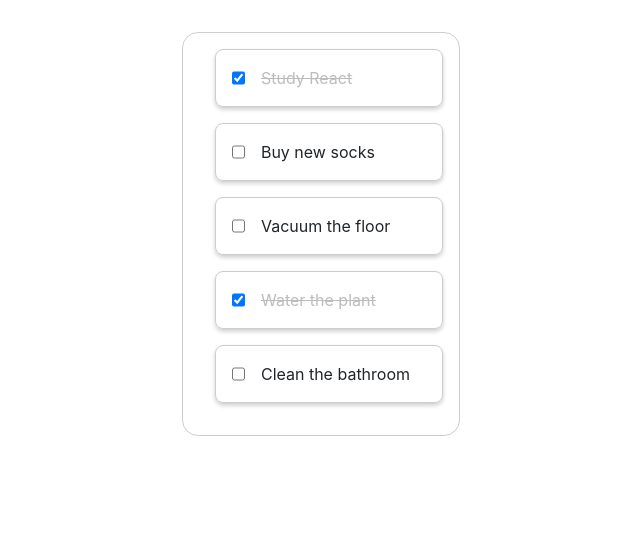
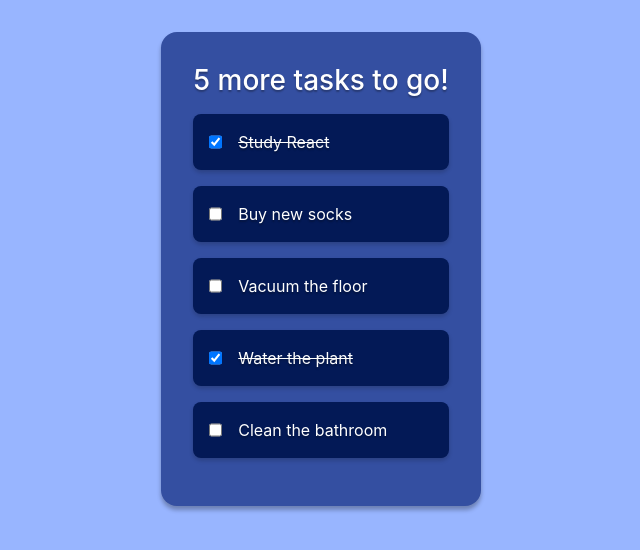
Before and after one commit to RhysMalyon/react-todo-list, a React (Create React App) app: page / in a window 1280 px wide. Shown: the top 550 px of the page, without its empty margins (319-959 px from the left). Built offline with nearby package versions, Linux system fonts and the light colour scheme.

Commit message:
Change colors

```diff
--- a/src/App.js
+++ b/src/App.js
@@ -29,8 +29,22 @@ class App extends Component {
   render() {
     const todosItems = this.state.todos.map(task => <TodoItem key={task.id} task={task} handleChange={this.handleChange}/>)
 
+    let taskCount = 0;
+
+    const completedTasks = this.state.todos.forEach(task => {
+      if(task.completed) {
+        taskCount += 1
+      }
+      return taskCount
+    })
+
+    const taskDisplay = this.state.todos.length === completedTasks ?
+                        "You can relax! Well done!" :
+                        `${this.state.todos.length} more tasks to go!`
+
     return (
-      <div className="container__todo">
+      <div className="container__todo text-center">
+        <h3 className="mb-3">{taskDisplay}</h3>
         {todosItems}
       </div>
     );
--- a/src/styles/_todo-container.scss
+++ b/src/styles/_todo-container.scss
@@ -1,8 +1,12 @@
 .container__todo {
   width: max-content;
   margin: 2rem auto;
-  padding: 1rem;
+  padding: 2rem;
 
-  border: 1px solid #cdcdcd;
+  background-color: #344FA1;
+  color: #FFF;
+  text-shadow: 0 0.1rem 0.1rem rgba(10, 10, 10, 0.3);
+
   border-radius: 1rem;
+  box-shadow: 0 0.25rem 0.25rem rgba(10, 10, 10, 0.3);
 }
--- a/src/styles/_todo-item.scss
+++ b/src/styles/_todo-item.scss
@@ -1,10 +1,11 @@
 .todo-item {
   display: flex;
-  margin-left: 1rem;
   margin-bottom: 1rem;
   padding: 1rem;
 
-  border: 1px solid #cdcdcd;
+  background-color: #031956;
+  color: #FFF;
+
   border-radius: 0.5rem;
   box-shadow: 0 0.15rem 0.25rem rgba(10, 10, 10, 0.2);
 
@@ -16,5 +17,4 @@
 
 .item__completed {
   text-decoration: line-through;
-  opacity: 0.3;
 }
--- a/src/styles/index.scss
+++ b/src/styles/index.scss
@@ -10,6 +10,8 @@ body {
     sans-serif;
   -webkit-font-smoothing: antialiased;
   -moz-osx-font-smoothing: grayscale;
+
+  background-color: #98B5FF;
 }
 
 code {
```
